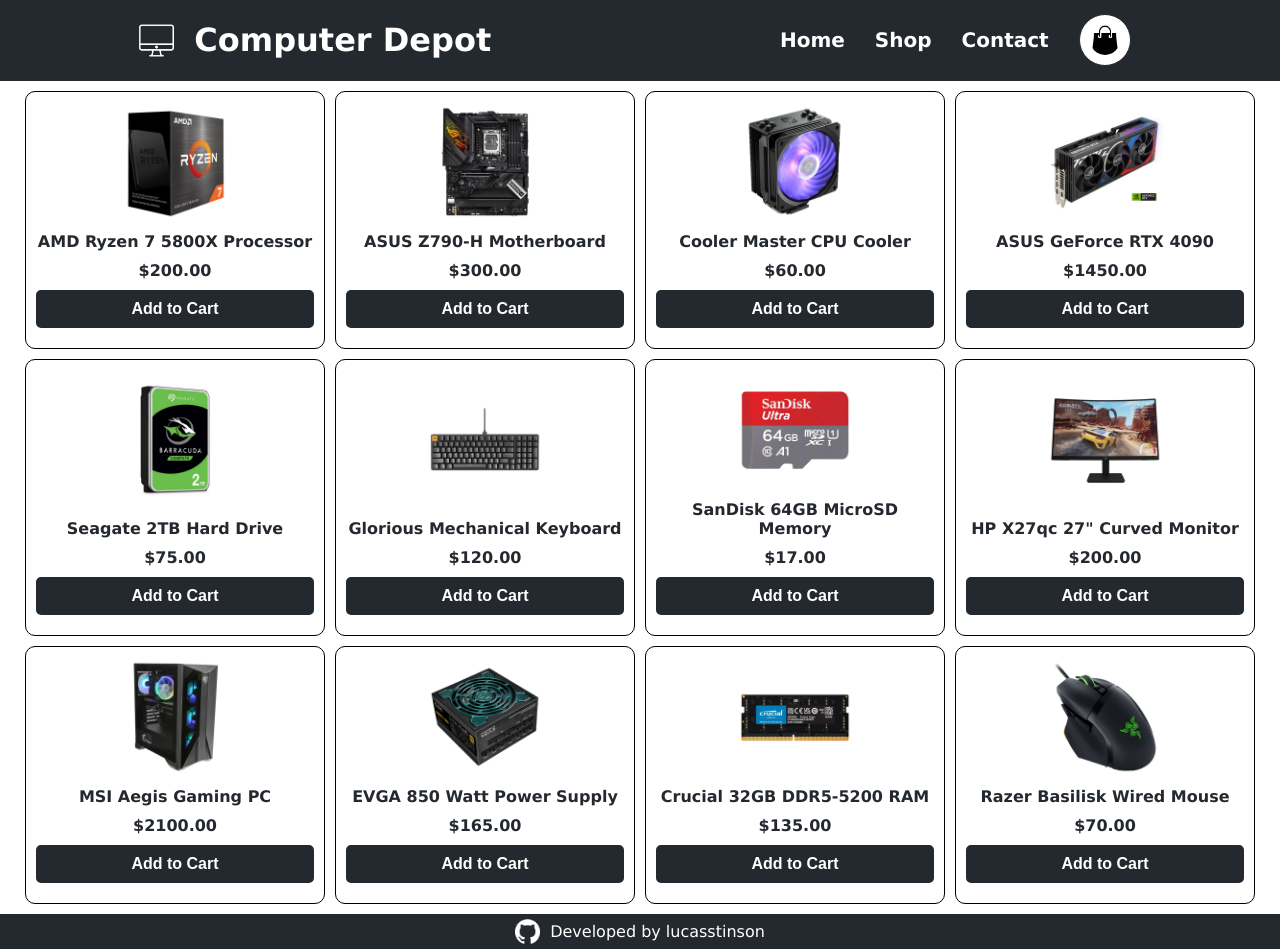
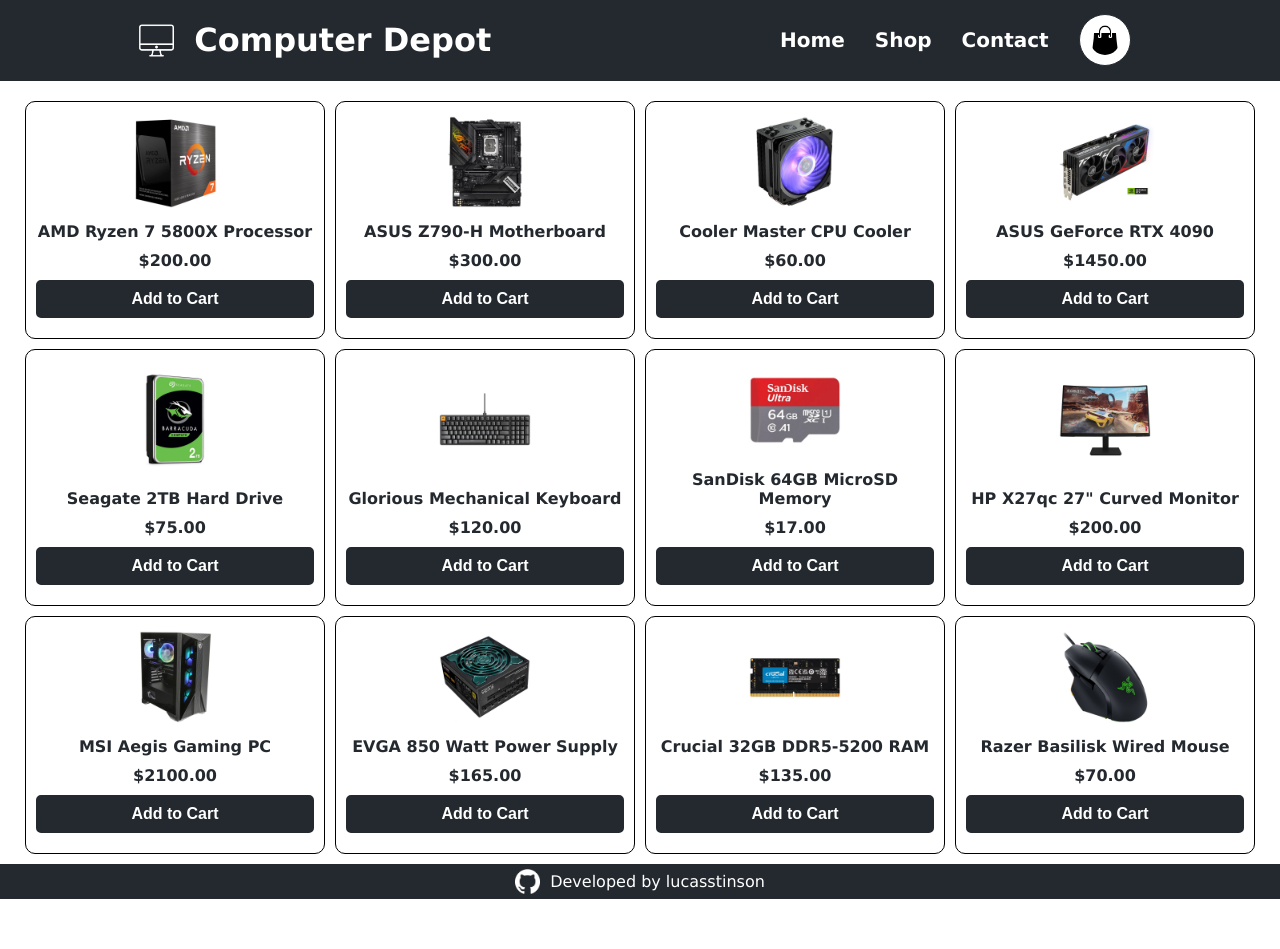
Before and after one commit to lucasstinson/shopping-cart, a React (Create React App) app: page /#/shop in a window 1280 px wide. After the commit the page ends 899 px from the top, so only its background shows below. Built offline with nearby package versions, Linux system fonts and the light colour scheme.

Commit message:
update shop styling for mobile

```diff
--- a/src/styles/Checkout.css
+++ b/src/styles/Checkout.css
@@ -36,7 +36,7 @@
 }
 
 .checkout-item-container img {
-  height: 120px;
+  height: 100px;
   margin: auto;
 }
 
--- a/src/styles/Shop.css
+++ b/src/styles/Shop.css
@@ -3,6 +3,7 @@
   justify-content: center;
   align-items: center;
   padding: 10px;
+  padding-top: 20px;
 }
 
 .shop-items-container {
@@ -29,7 +30,7 @@
 }
 
 .shop-item-container img {
-  height: 120px;
+  height: 100px;
   margin: auto;
 }
 
```
